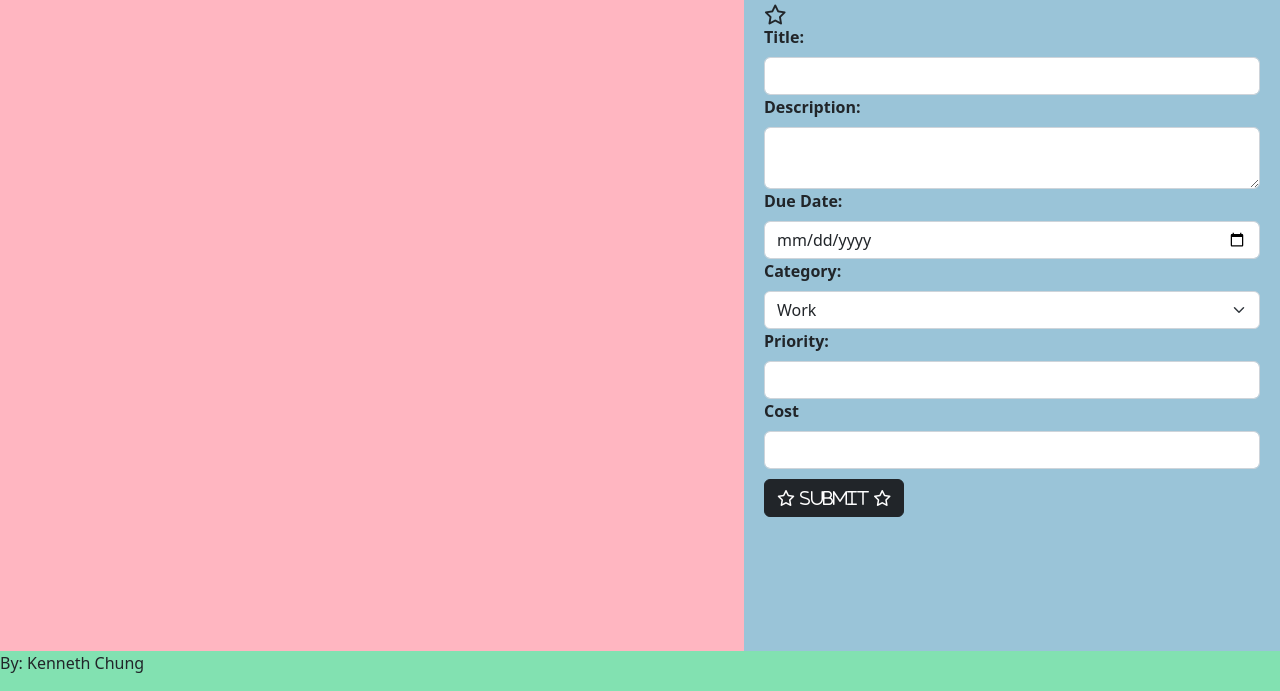
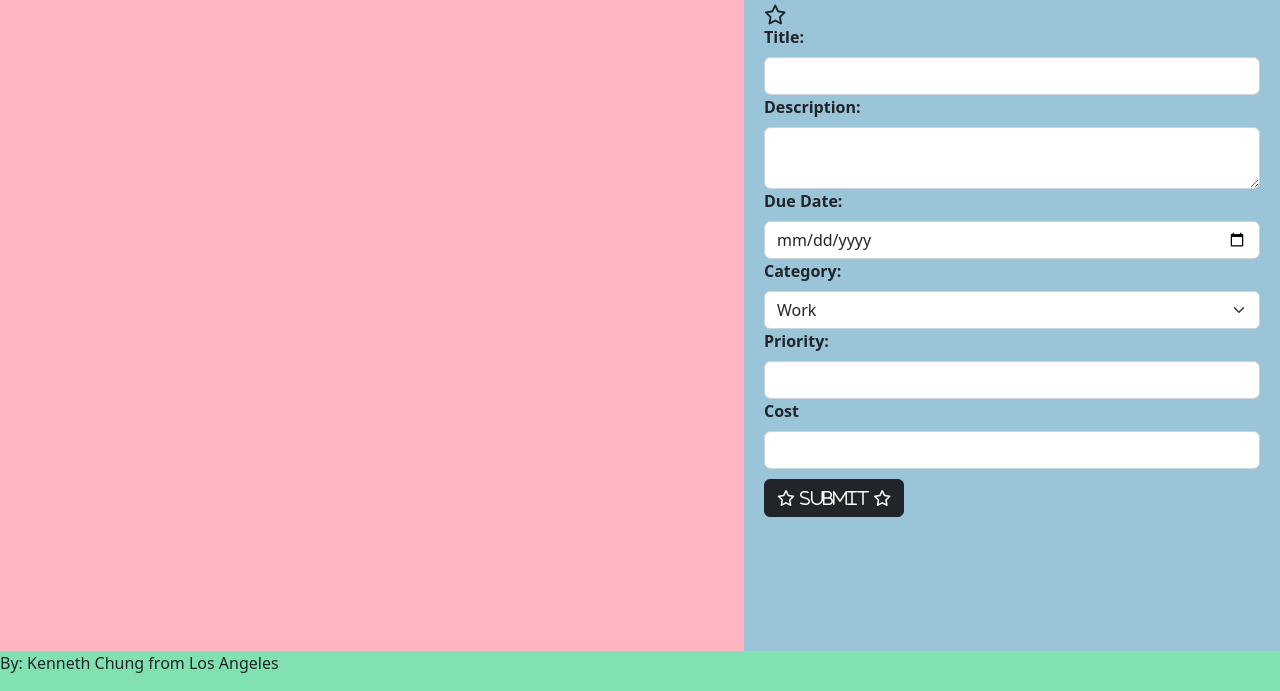
Before and after one commit to kternity/Task-Manager-with-Class, a plain HTML site: page index.html in a window 1280 px wide. Shown: the part 139-830 px from the top of the page. Drawn offline with nearby package versions, Linux system fonts and the light colour scheme.

Commit message:
commit added "los angeles"

```diff
--- a/index.html
+++ b/index.html
@@ -79,7 +79,7 @@
       </section>
     </main>
 
-    <footer>By: Kenneth Chung</footer>
+    <footer>By: Kenneth Chung from Los Angeles</footer>
 
     <!-- JavaScript Bundle with Popper -->
     <script src="https://code.jquery.com/jquery-3.6.1.min.js"></script>
```
